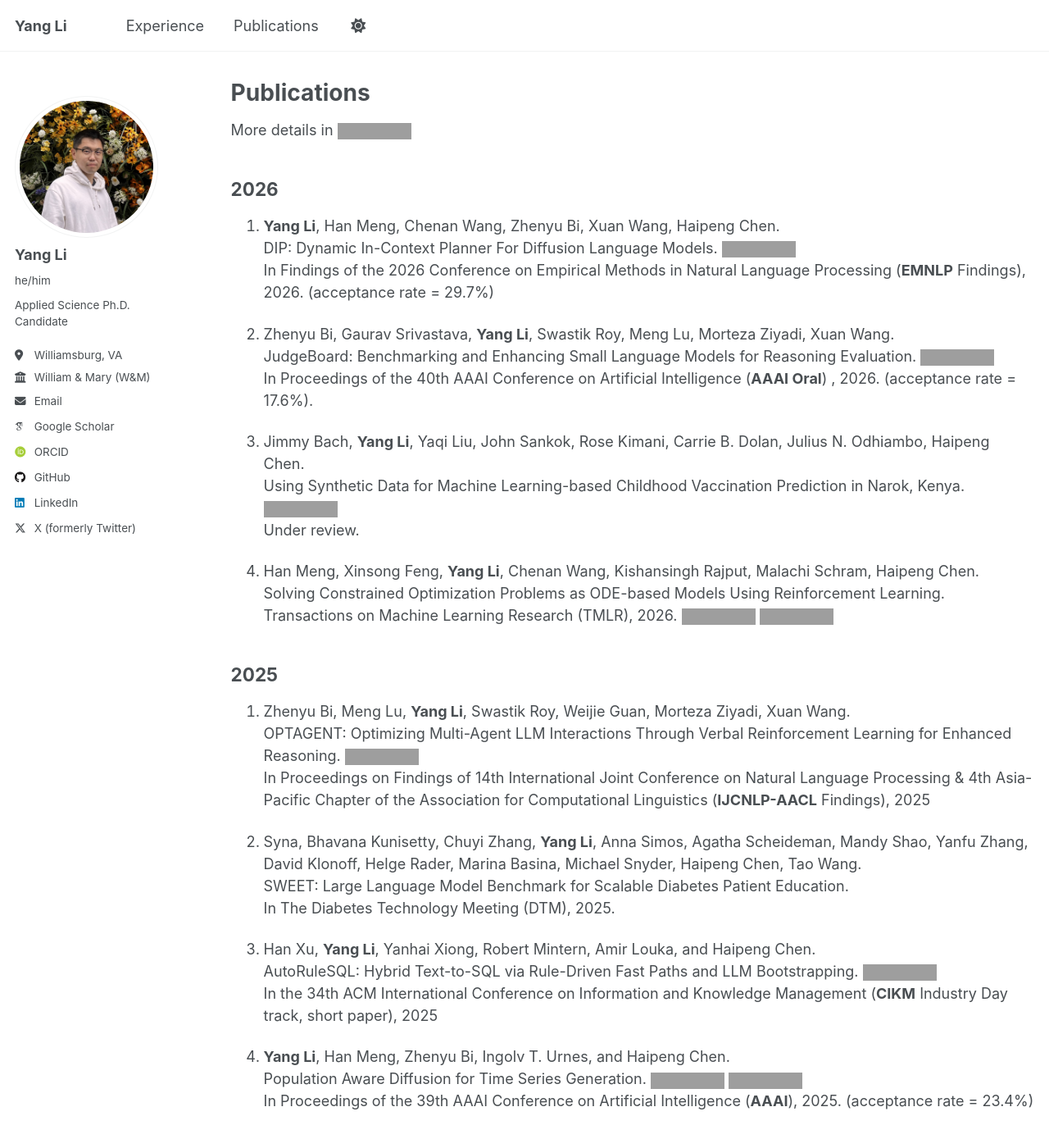
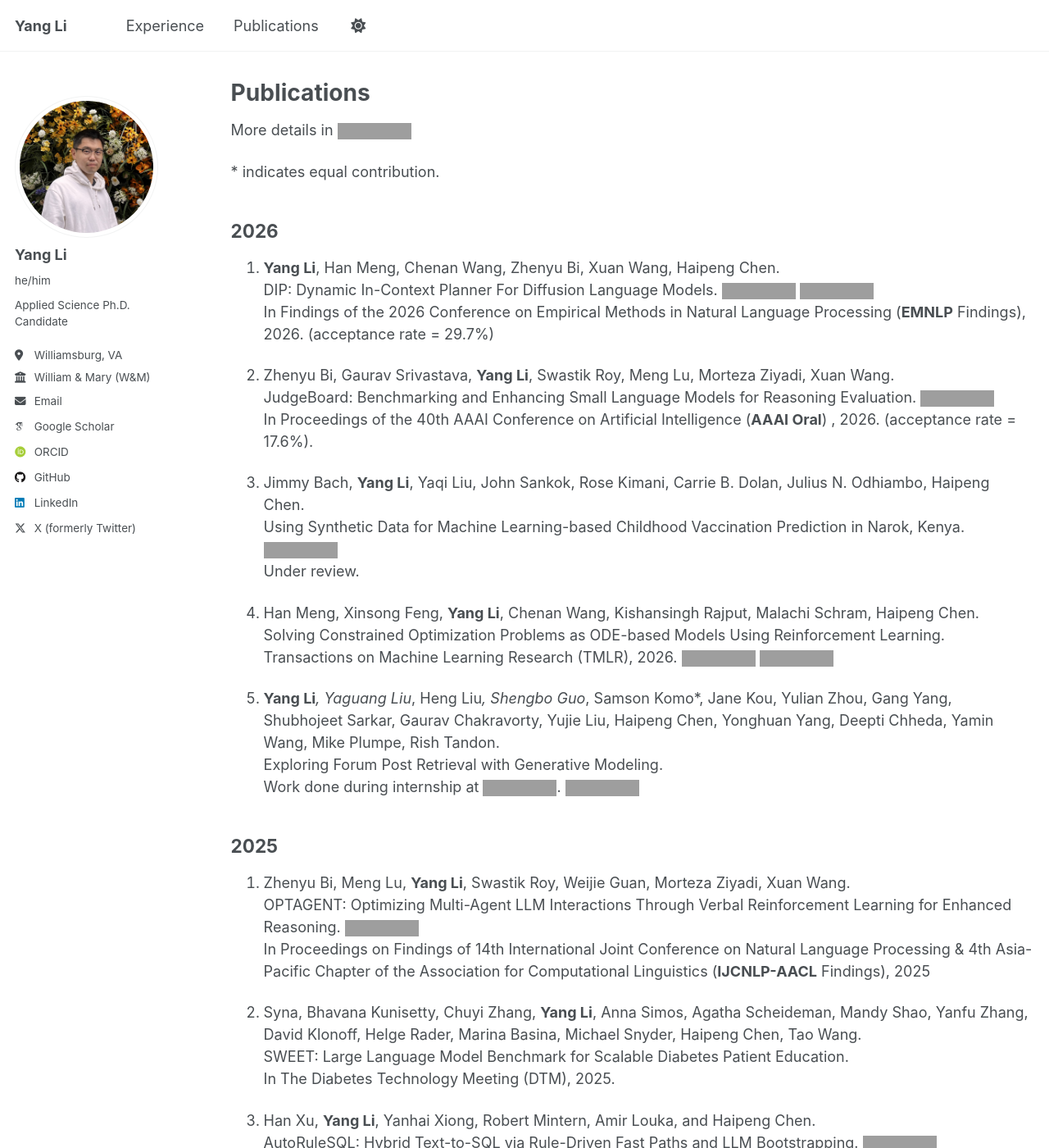
Before and after one commit to littlestone111/littlestone111.github.io, a Jekyll site: the page built from _pages/publications.md, in a window 1280 px wide and 1400 px high. Shown: the whole window at 82% size. Built offline with Jekyll 4.4.1, drawn with Linux system fonts in a browser that asks for light colours; some web fonts are replaced; a script that is not in the unit is left out; grey boxes are pictures that could not be loaded.

Commit message:
Update pub

```diff
--- a/_pages/publications.md
+++ b/_pages/publications.md
@@ -9,9 +9,11 @@ author_profile: true
 
 More details in [![Google Scholar Badge](https://img.shields.io/badge/Google%20Scholar-4285F4?logo=googlescholar&logoColor=fff&style=plastic)](https://scholar.google.com/citations?user=94CH-sgAAAAJ&hl=en)
 
+\* indicates equal contribution.
+
 ## 2026
 1. **Yang Li**, Han Meng, Chenan Wang, Zhenyu Bi, Xuan Wang, Haipeng Chen. \
-DIP: Dynamic In-Context Planner For Diffusion Language Models. [![arXiv Badge](https://img.shields.io/badge/arXiv-B31B1B?logo=arxiv&logoColor=fff&style=plastic)](https://arxiv.org/abs/2601.03199) \
+DIP: Dynamic In-Context Planner For Diffusion Language Models. [![arXiv Badge](https://img.shields.io/badge/arXiv-B31B1B?logo=arxiv&logoColor=fff&style=plastic)](https://arxiv.org/abs/2601.03199) [![GitHub Badge](https://img.shields.io/badge/GitHub-181717?logo=github&logoColor=fff&style=plastic)](https://github. com/wmd3i/DIP)\
 In Findings of the 2026 Conference on Empirical Methods in Natural Language Processing (**EMNLP** Findings), 2026. (acceptance rate = 29.7%)
 
 
@@ -26,6 +28,10 @@ Under review.
 4. Han Meng, Xinsong Feng, **Yang Li**, Chenan Wang, Kishansingh Rajput, Malachi Schram, Haipeng Chen. \
 Solving Constrained Optimization Problems as ODE-based Models Using Reinforcement Learning. \
 Transactions on Machine Learning Research (TMLR), 2026. [![OpenReview](https://img.shields.io/badge/OpenReview-Paper-2E86AB.svg)](https://openreview.net/forum?id=QW0ZX4zRC2) [![GitHub Badge](https://img.shields.io/badge/GitHub-181717?logo=github&logoColor=fff&style=plastic)](https://github.com/wmd3i/CMFO)
+
+5. **Yang Li***, Yaguang Liu*, Heng Liu*, Shengbo Guo*, Samson Komo*, Jane Kou, Yulian Zhou, Gang Yang, Shubhojeet Sarkar, Gaurav Chakravorty, Yujie Liu, Haipeng Chen, Yonghuan Yang, Deepti Chheda, Yamin Wang, Mike Plumpe, Rish Tandon. \
+Exploring Forum Post Retrieval with Generative Modeling. \
+Work done during internship at ![Meta Badge](https://img.shields.io/badge/Meta-0467DF?logo=meta&logoColor=fff&style=flat-square). [![arXiv Badge](https://img.shields.io/badge/arXiv-B31B1B?logo=arxiv&logoColor=fff&style=plastic)](https://arxiv.org/abs/2609.38646)
 
 
 
```
